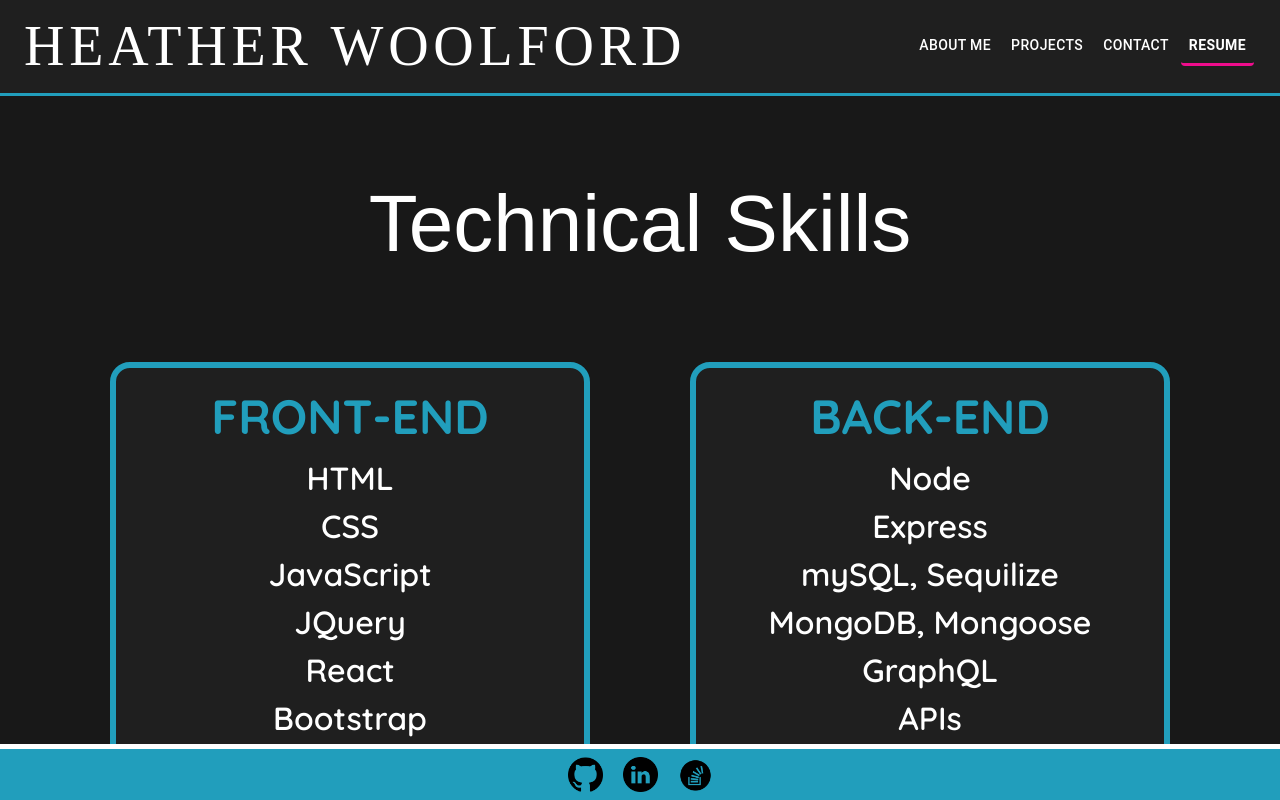
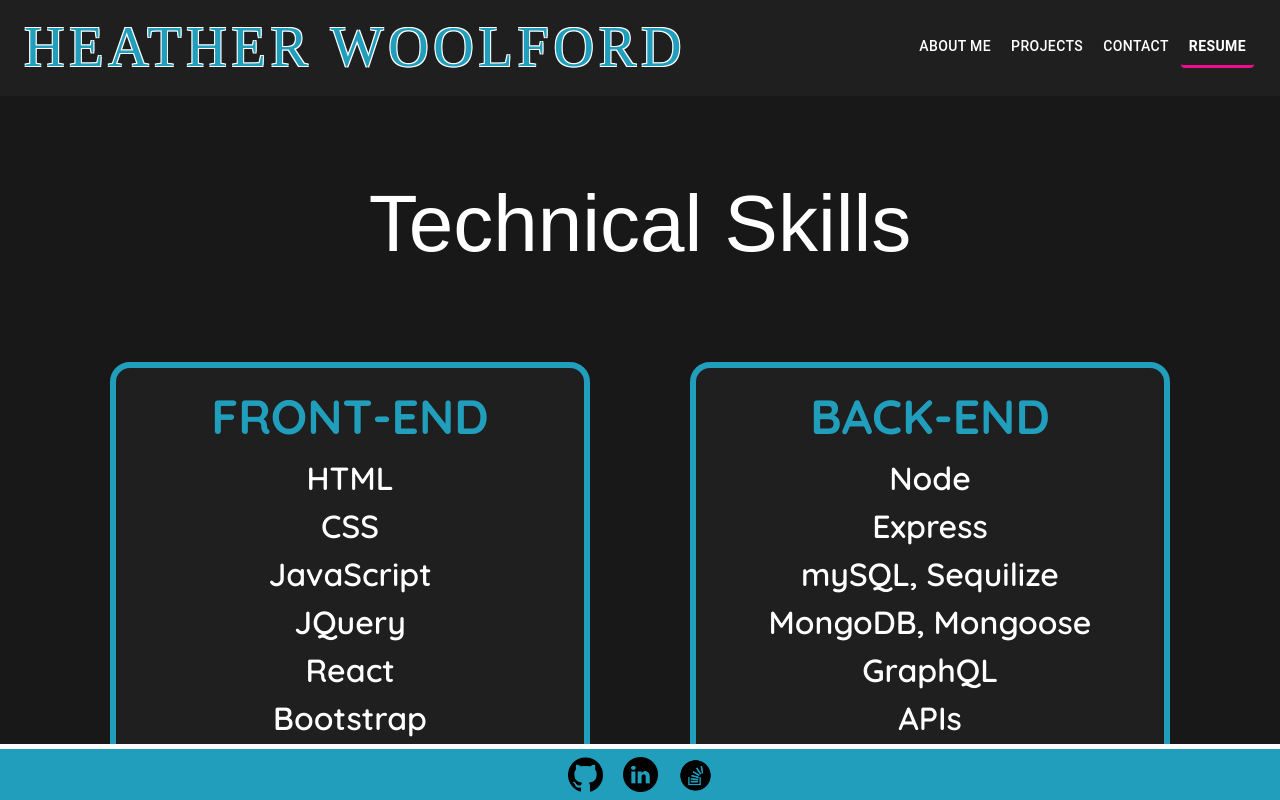
Before and after one commit to hwoolford/Portfolio, a React (Vite) app: page /resume in a window 1280 px wide. Shown: the top 800 px of the page. Built offline with nearby package versions, Linux system fonts and the light colour scheme; a web font is replaced by a local one.

Commit message:
Styling navbar

```diff
--- a/src/components/NavBar3.css
+++ b/src/components/NavBar3.css
@@ -2,3 +2,11 @@
   border-bottom: 3px solid #ef0d8d;
   font-weight: bolder;
 }
+
+.link {
+    text-shadow:
+    -1px -1px 0 #fff,
+     1px -1px 0 #fff,
+    -1px  1px 0 #fff,
+     1px  1px 0 #fff;
+}
--- a/src/components/NavBar3.jsx
+++ b/src/components/NavBar3.jsx
@@ -38,7 +38,6 @@ export default function NavBar3() {
         backgroundColor: "#1f1f1f",
         height: "6rem",
         justifyContent: "center",
-        borderBottom: "solid #219ebc 3px",
       }}
     >
       <Container maxWidth="xl">
@@ -57,7 +56,7 @@ export default function NavBar3() {
               fontWeight: 400,
               letterSpacing: '.3rem',
               fontSize: "3.5rem",
-              color: "#fff",
+              color: "#219ebc",
               textDecoration: "none",
             }}
           >
@@ -116,7 +115,7 @@ export default function NavBar3() {
               fontWeight: 400,
               letterSpacing: '.3rem',
               fontSize: "3.5rem",
-              color: "#fff",
+              color: "#219ebc",
               textDecoration: "none",
             }}
           >
```
